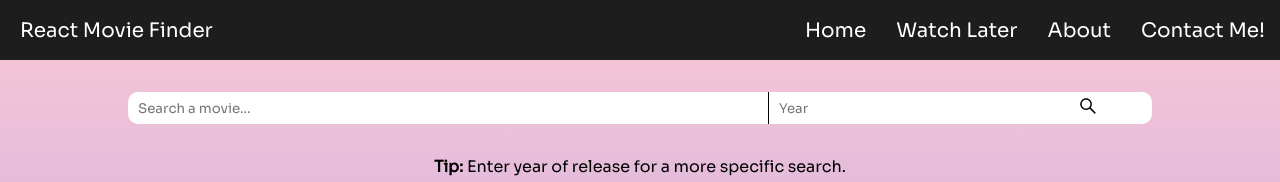
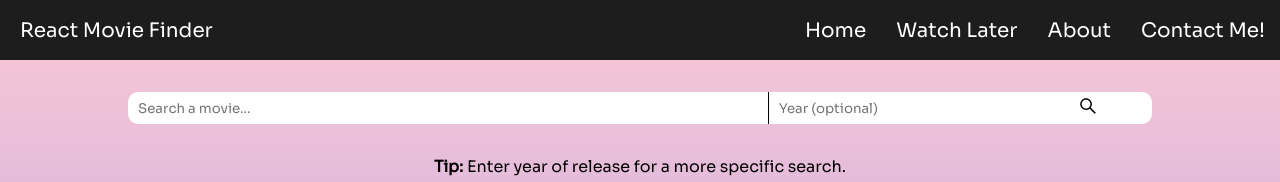
Before and after one commit to adarsh01-debug/react-movie-finder, a React (Create React App) app: page / in a window 1280 px wide. Shown: the top 182 px of the page. Built offline with nearby package versions, Linux system fonts and the light colour scheme; no server answers.

Commit message:
update Home.js

```diff
--- a/src/pages/Home.js
+++ b/src/pages/Home.js
@@ -45,7 +45,7 @@ function Home() {
             <form className="search-form" onSubmit={getSearch}>
                 <div className="search-section">
                     <input className="search-bar" type="text" placeholder="Search a movie..." value={search} onChange={updateSearch}/>
-                    <input className="year-bar" type="text" placeholder="Year" value={year} onChange={updateYear}/>
+                    <input className="year-bar" type="text" placeholder="Year (optional)" value={year} onChange={updateYear}/>
                     <button className="search-button" type="submit"><AiOutlineSearch size={20}/></button>
                 </div>
                 <div className="note">
```
